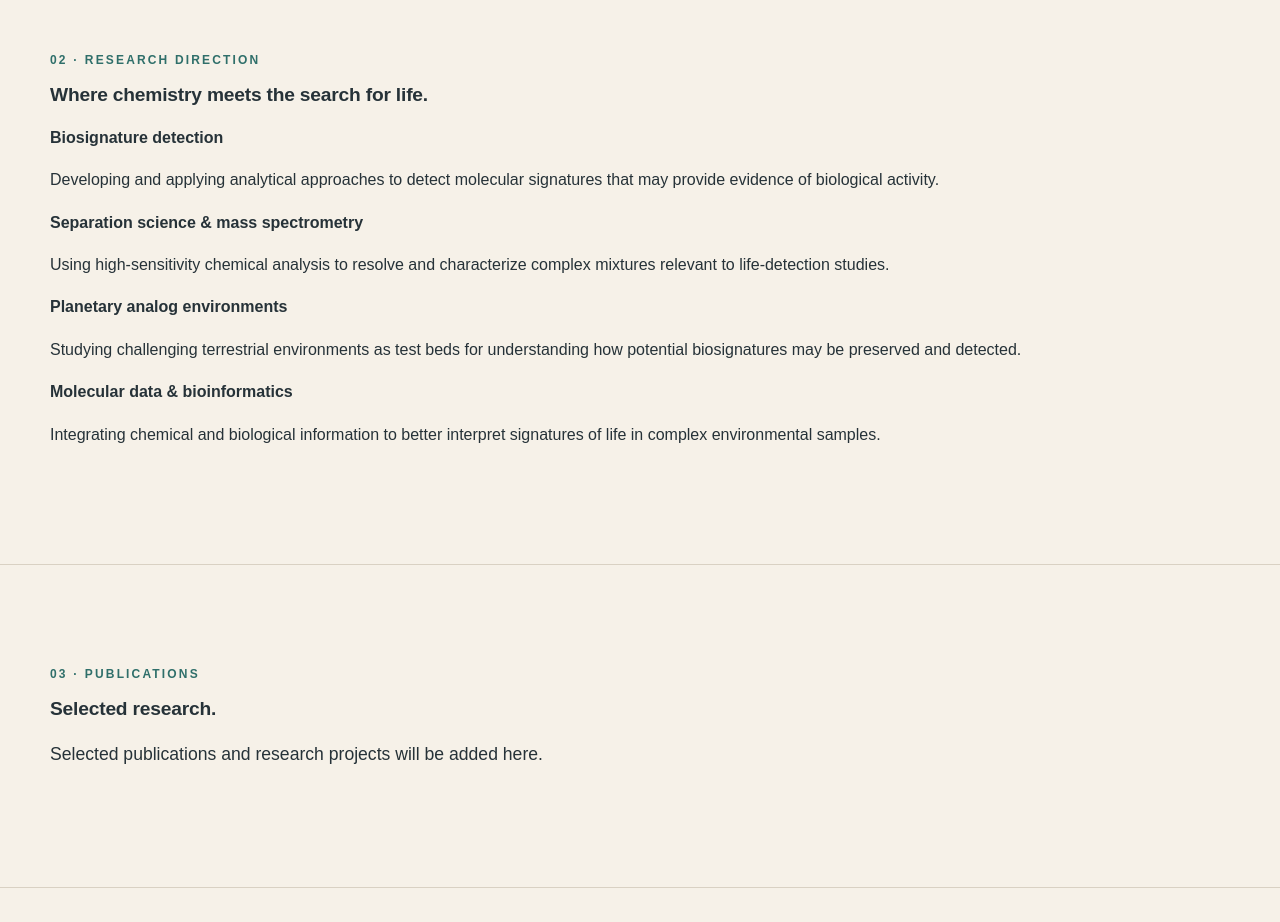
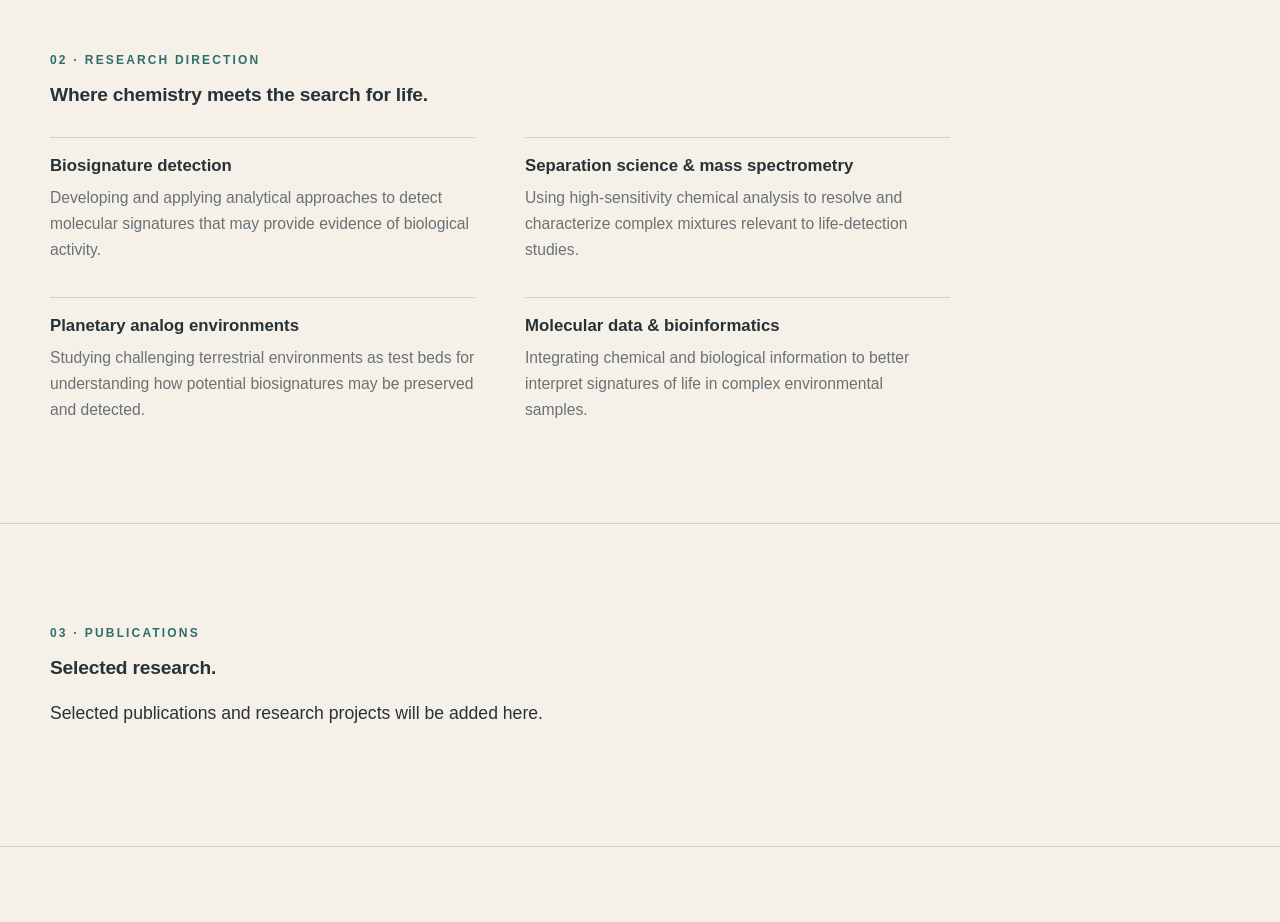
Before and after one commit to sachigamage-astrochem/sachigamage-astrochem.github.io, a plain HTML site: page index.html in a window 1280 px wide. Shown: the part 1440-2362 px from the top of the page. Drawn offline with Linux system fonts and the light colour scheme.

Commit message:
Add research theme layout

```diff
--- a/styles.css
+++ b/styles.css
@@ -252,3 +252,38 @@ footer {
     white-space: normal;
   }
 }
+/* ===== RESEARCH DIRECTION GRID ===== */
+
+.research-grid {
+  display: grid;
+  grid-template-columns: repeat(2, minmax(0, 1fr));
+  gap: 34px 50px;
+  margin-top: 28px;
+  max-width: 900px;
+}
+
+.research-item {
+  padding-top: 16px;
+  border-top: 1px solid var(--line);
+}
+
+.research-item strong {
+  display: block;
+  font-size: 1.05rem;
+  line-height: 1.4;
+  margin-bottom: 8px;
+}
+
+.research-item p {
+  margin: 0;
+  color: var(--muted);
+  font-size: 0.98rem;
+  line-height: 1.65;
+}
+
+@media (max-width: 700px) {
+  .research-grid {
+    grid-template-columns: 1fr;
+    gap: 26px;
+  }
+}
```
